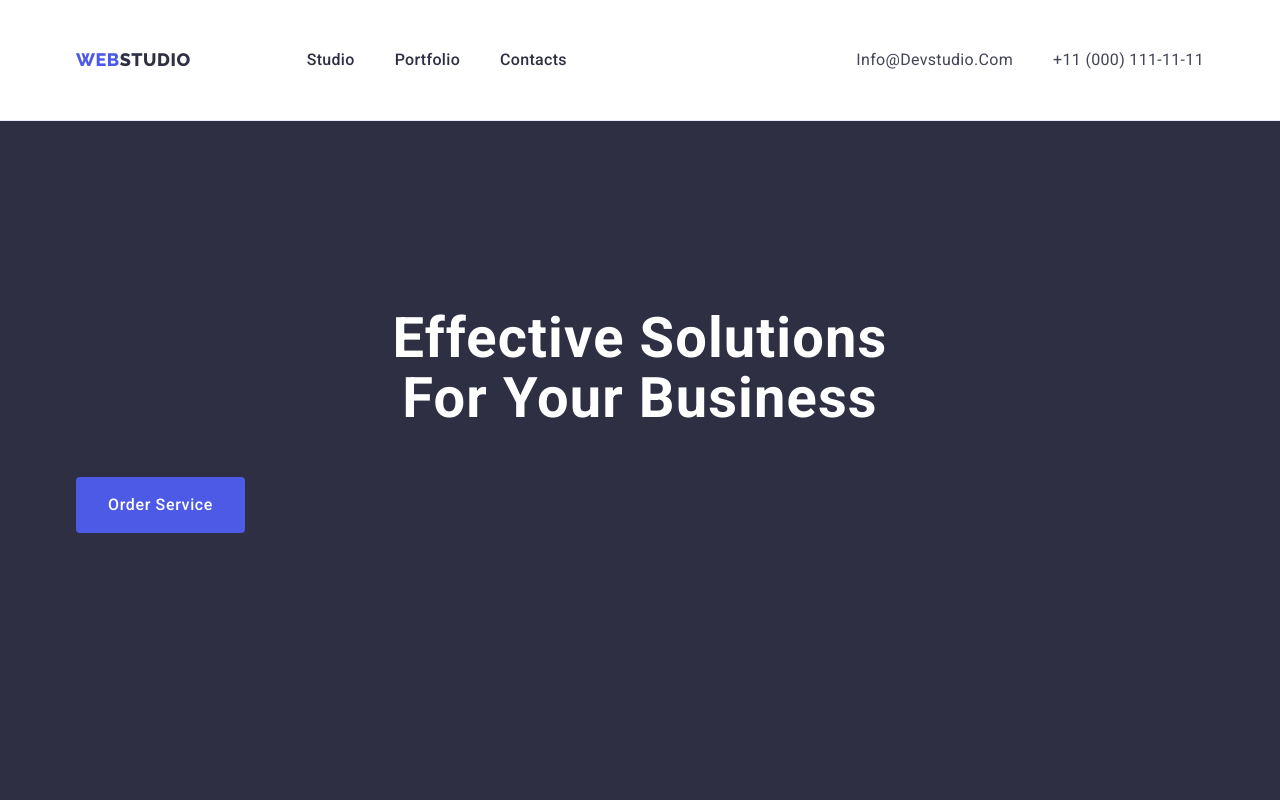
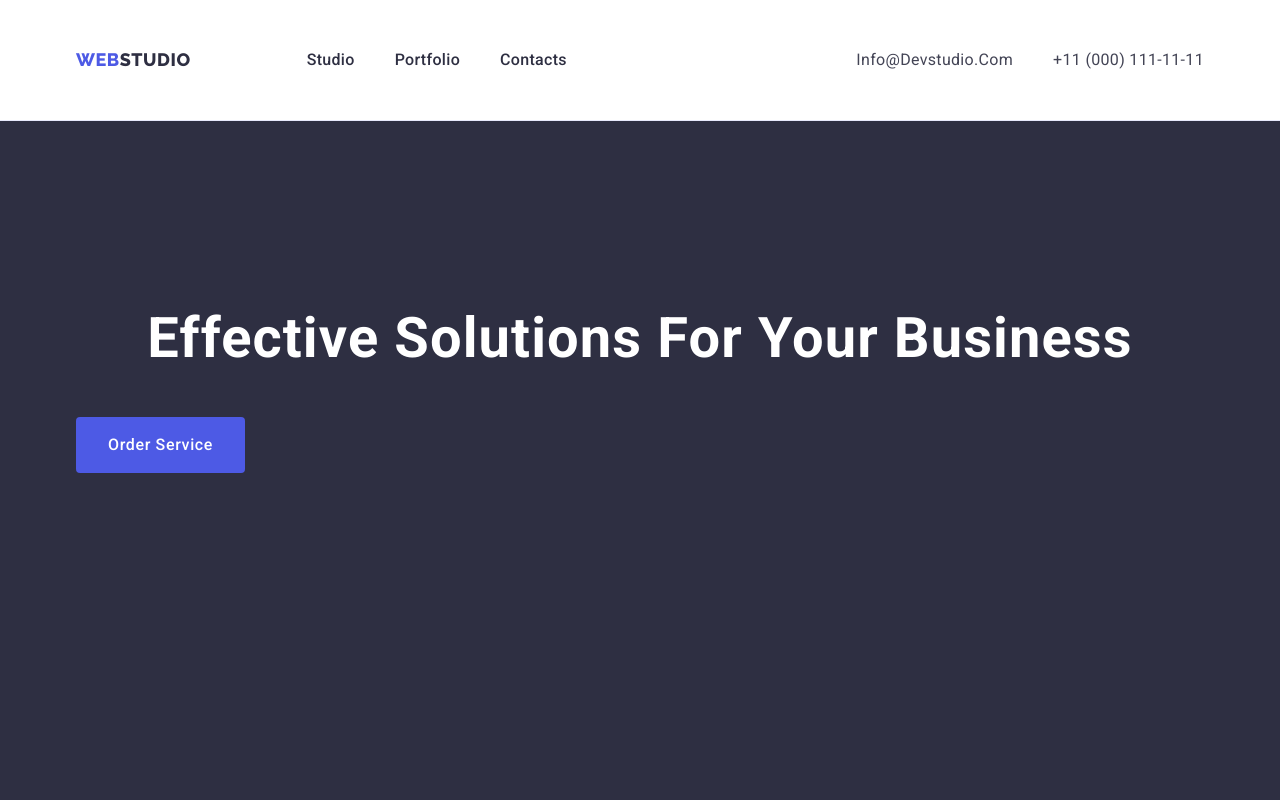
Before and after one commit to AlbinaViv/goit-markup-hw-03, a plain HTML site: page index.html in a window 1280 px wide. Shown: the top 800 px of the page. Drawn offline with nearby package versions, Linux system fonts and the light colour scheme.

Commit message:
друга секция

```diff
--- a/index.html
+++ b/index.html
@@ -34,7 +34,7 @@
     <main class="main">
         <section class="hero-section">
          <div class="container">
-            <h1 class="hero-title">Effective Solutions<br>for Your Business</h1>
+            <h1 class="hero-title">Effective Solutions for Your Business</h1>
             <button class="hero-button" type="button">Order Service</button>
          </div>
         </section>
```
